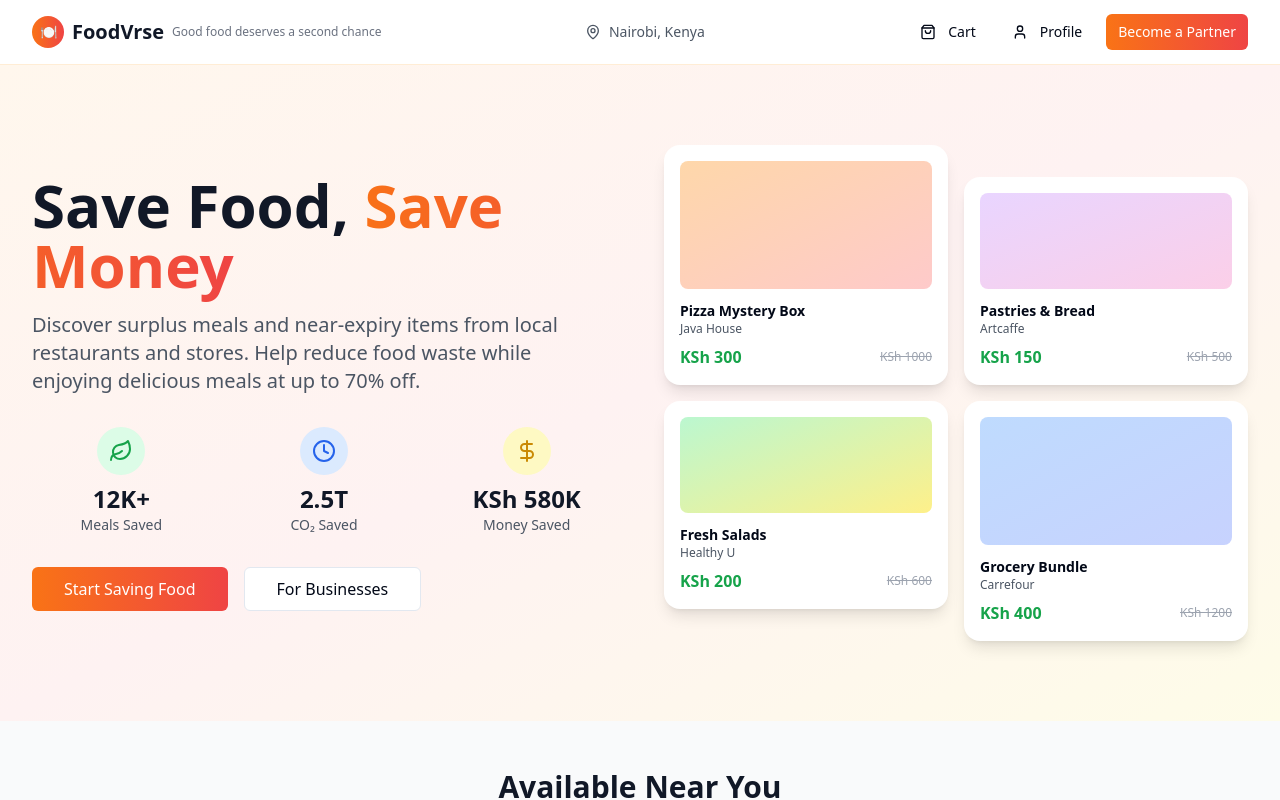
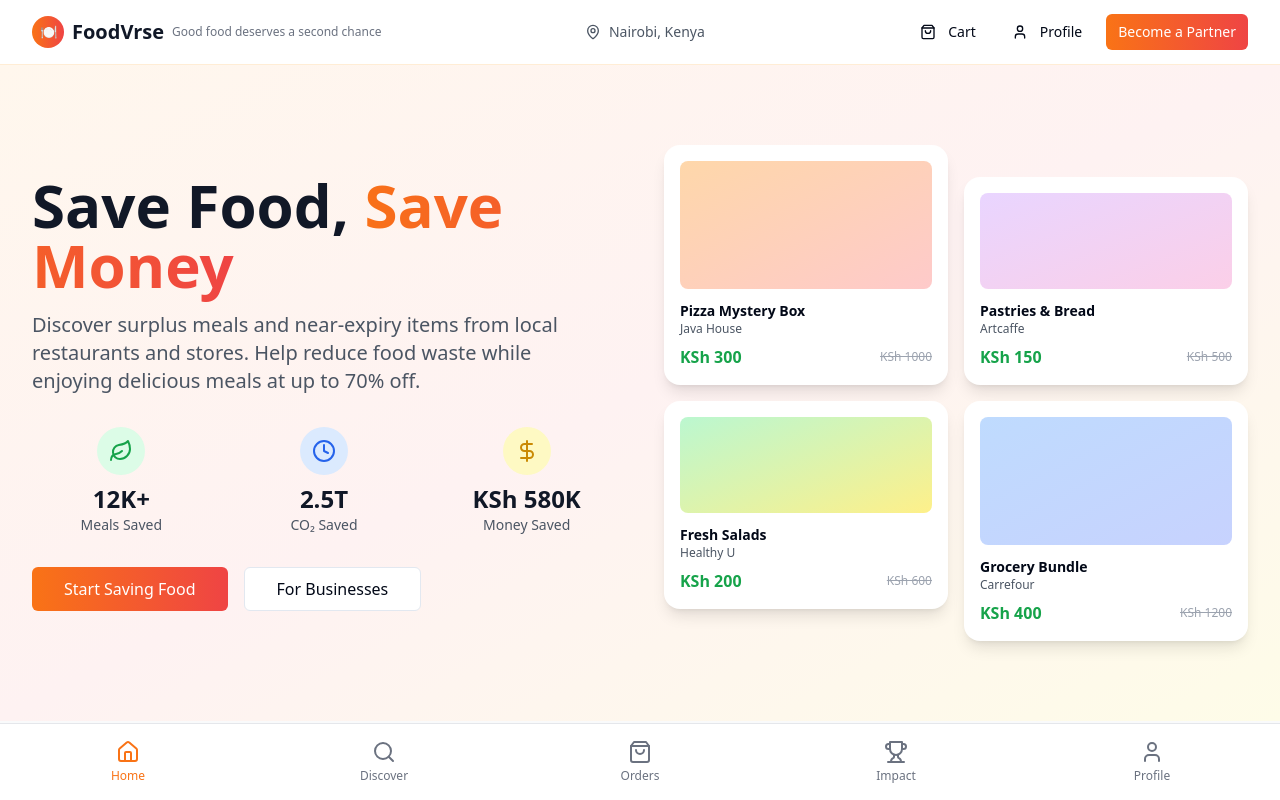
Before and after one commit to Mathew-Rym/foodvrse_dev, a React (Vite) app: page / in a window 1280 px wide. Shown: the top 800 px of the page. Built offline with nearby package versions, Linux system fonts and the light colour scheme.

Commit message:
Add app navigation tabs
Implement a tab-based navigation system similar to TooGoodToGo.

```diff
--- /dev/null
+++ b/src/components/MobileNavigation.tsx
@@ -0,0 +1,49 @@
+
+import { Home, Search, ShoppingBag, Trophy, User } from "lucide-react";
+import { useState } from "react";
+
+const MobileNavigation = () => {
+  const [activeTab, setActiveTab] = useState("home");
+
+  const tabs = [
+    { id: "home", label: "Home", icon: Home },
+    { id: "discover", label: "Discover", icon: Search },
+    { id: "orders", label: "Orders", icon: ShoppingBag },
+    { id: "impact", label: "Impact", icon: Trophy },
+    { id: "profile", label: "Profile", icon: User },
+  ];
+
+  return (
+    <div className="fixed bottom-0 left-0 right-0 bg-white border-t border-gray-200 safe-area-pb z-50">
+      <div className="flex items-center justify-around py-2">
+        {tabs.map((tab) => {
+          const Icon = tab.icon;
+          const isActive = activeTab === tab.id;
+
+          return (
+            <button
+              key={tab.id}
+              onClick={() => setActiveTab(tab.id)}
+              className={`flex flex-col items-center justify-center px-3 py-2 min-w-0 flex-1 transition-colors ${
+                isActive
+                  ? "text-orange-500"
+                  : "text-gray-500 hover:text-gray-700"
+              }`}
+            >
+              <Icon
+                className={`w-6 h-6 mb-1 ${isActive ? "text-orange-500" : "text-gray-500"}`}
+              />
+              <span className={`text-xs font-medium truncate ${
+                isActive ? "text-orange-500" : "text-gray-500"
+              }`}>
+                {tab.label}
+              </span>
+            </button>
+          );
+        })}
+      </div>
+    </div>
+  );
+};
+
+export default MobileNavigation;
--- a/src/index.css
+++ b/src/index.css
@@ -1,3 +1,4 @@
+
 @tailwind base;
 @tailwind components;
 @tailwind utilities;
@@ -103,3 +104,14 @@ All colors MUST be HSL.
     @apply bg-background text-foreground;
   }
 }
+
+/* Safe area utilities for mobile devices */
+@layer utilities {
+  .safe-area-pb {
+    padding-bottom: env(safe-area-inset-bottom);
+  }
+
+  .safe-area-pt {
+    padding-top: env(safe-area-inset-top);
+  }
+}
--- a/src/pages/Index.tsx
+++ b/src/pages/Index.tsx
@@ -6,11 +6,13 @@ import MysteryBoxSection from "@/components/MysteryBoxSection";
 import GameSection from "@/components/GameSection";
 import ImpactTracker from "@/components/ImpactTracker";
 import Footer from "@/components/Footer";
+import MobileNavigation from "@/components/MobileNavigation";
 
 const Index = () => {
   return (
     <div className="min-h-screen bg-white">
       <Header />
+      <div className="pb-20"> {/* Add bottom padding for mobile navigation */}
         <HeroSection />
         <FoodListings />
         <MysteryBoxSection />
@@ -18,6 +20,8 @@ const Index = () => {
         <ImpactTracker />
         <Footer />
       </div>
+      <MobileNavigation />
+    </div>
   );
 };
 
```
Lines whose indentation alone changed are shown as unchanged.
